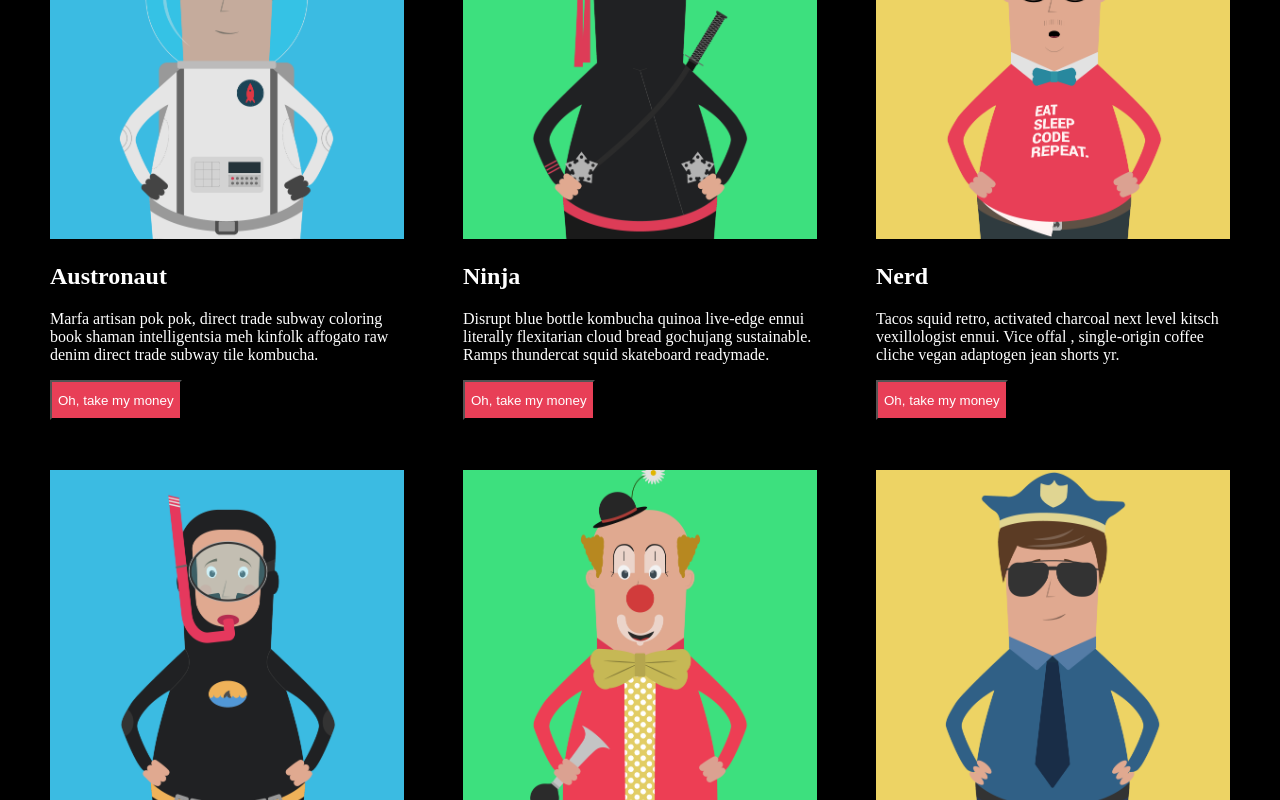
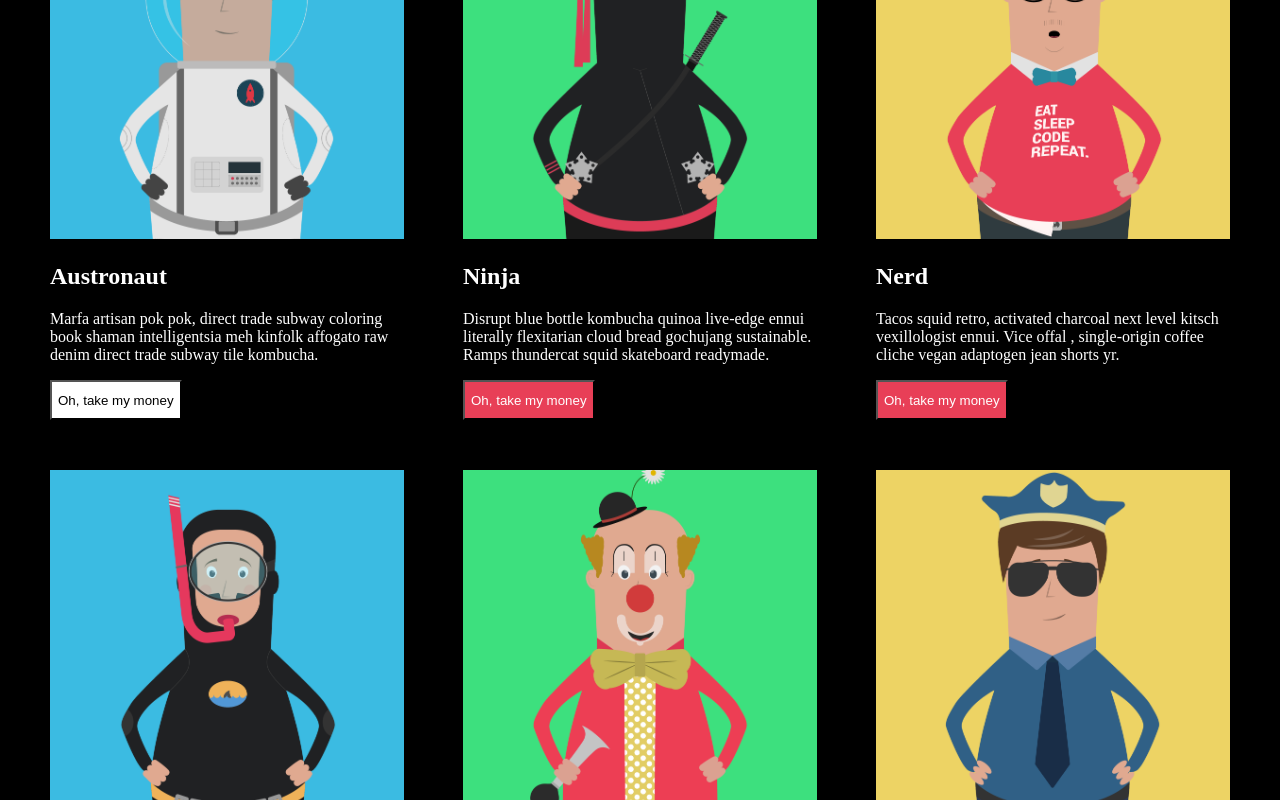
Before and after one commit to deepa5053/Postershop, a plain HTML site: page index.html in a window 1280 px wide. In both pictures the pointer is over the button 115 px from the left and 1015 px from the top of the page. Shown: the part 615-1415 px from the top of the page. Drawn offline with Linux system fonts and the light colour scheme.

Commit message:
minor changes

```diff
--- a/css/index.css
+++ b/css/index.css
@@ -54,6 +54,10 @@ h2 {
     color: white;
     height: 40px;
 }
+.btn1:hover{
+    background-color: white;
+    color: black;
+}
 .main2 {
     display: flex;
     flex-wrap: wrap;
--- a/index.html
+++ b/index.html
@@ -1,11 +1,13 @@
 <!DOCTYPE html>
 <html lang="en">
+
 <head>
     <meta charset="UTF-8">
     <meta name="viewport" content="width=device-width, initial-scale=1.0">
     <link rel="stylesheet" href="css/index.css">
     <title>Document</title>
 </head>
+
 <body>
     <header class="header">
         <h1>Poster Shop</h1>
@@ -89,7 +91,7 @@
             <img src="images/img/char-10.png" alt="" style="width: 100%;">
             <h2><b>Fotograf</b></h2>
             <p class="card2_para">Disrupt blue bottle kombucha quinoa live-edge ennui literally
-                flexitarian cloud bread gochujang sustainable. Ramps thundercats squid skateboard
+                flexitarian cloud bread gochujang blue bottle sustainable. Ramps thundercats squid skateboard
                 readymade.</p>
             <button class="btn1">Oh, take my money</button>
         </div>
@@ -123,4 +125,5 @@
         </div>
     </section>
 </body>
+
 </html>
```
Lines whose indentation alone changed are shown as unchanged.
